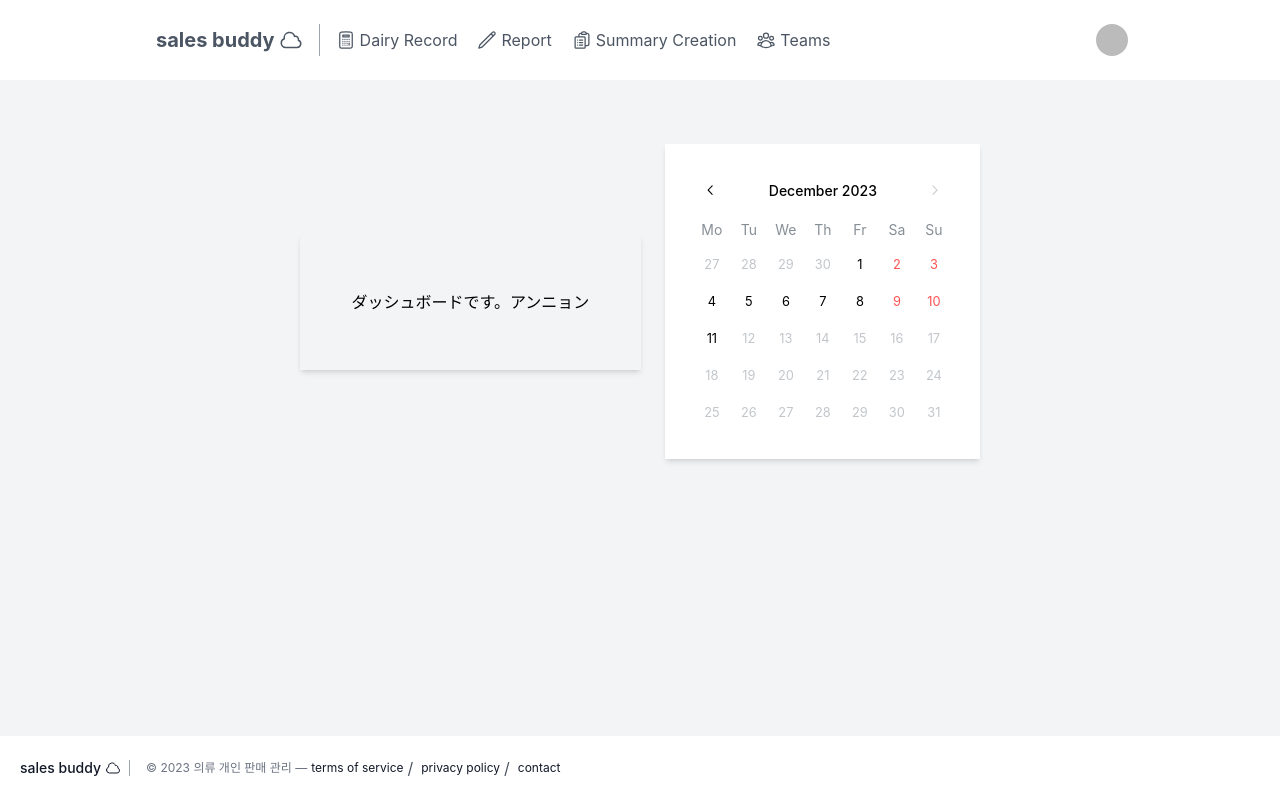
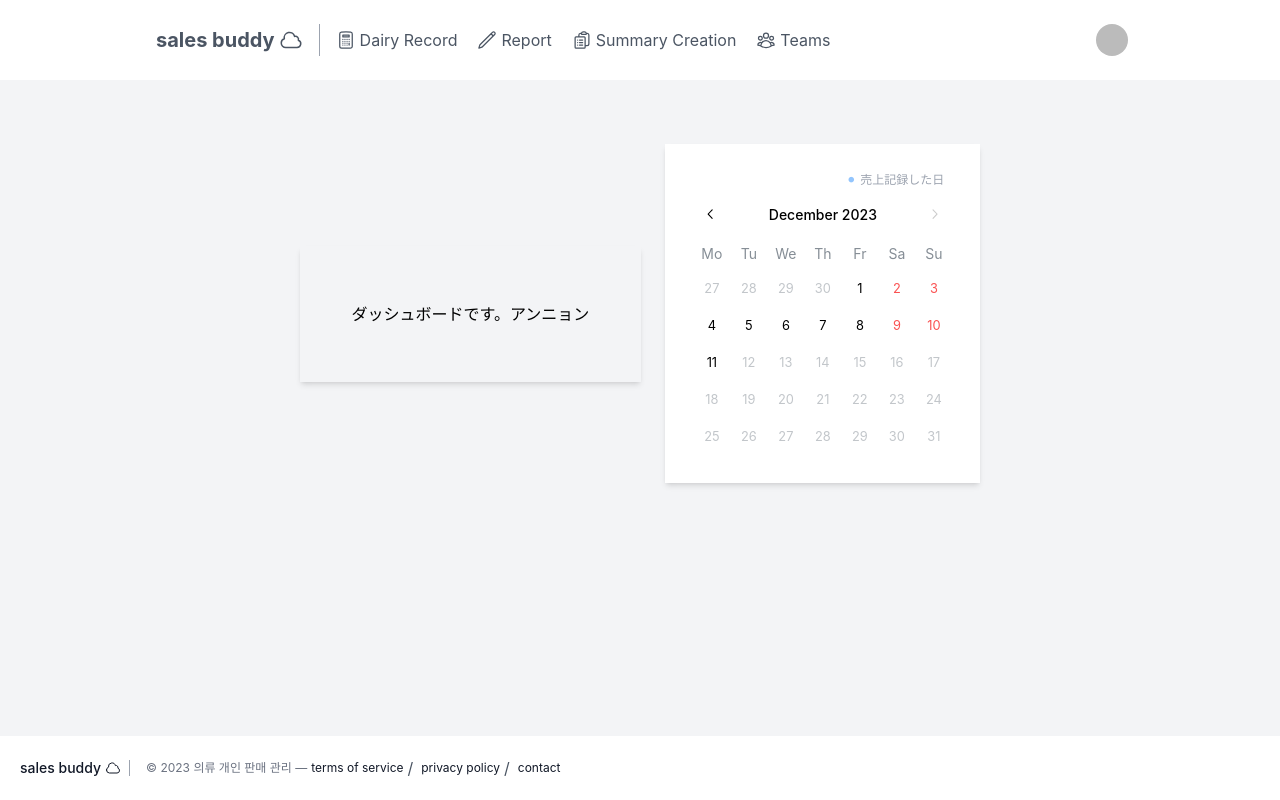
Before and after one commit to eriplume/sales_buddy, a Next.js app: page /dashboard in a window 1280 px wide. Built offline with nearby package versions, Linux system fonts and the light colour scheme; no server answers; sample sign-in values are in the browser's storage.

Commit message:
:art: Update: カレンダーコンポーネント修正 #17

```diff
--- a/app/(authenticated)/dashboard/page.tsx
+++ b/app/(authenticated)/dashboard/page.tsx
@@ -1,5 +1,5 @@
 "use client"
-import Calender from "@/app/components/page/DashBoard/Calendar";
+import CalenderArea from "@/app/components/page/DashBoard/CalenderArea";
 import ThisWeek from "@/app/components/page/DashBoard/ThisWeek";
 import { useFetchData } from "@/lib/useFetchData";
 
@@ -12,9 +12,7 @@ export default function Dashboard() {
       <div className="p-7 shadow-md">
         <ThisWeek/>
       </div>
-      <div className="bg-white p-7 shadow-md">
-        <Calender/>
-      </div>
+      <CalenderArea/>
     </div>
     </>
   )
--- /dev/null
+++ b/app/components/page/DashBoard/CalenderArea.tsx
@@ -0,0 +1,13 @@
+import Calender from "./Calendar"
+
+export default function CalenderArea() {
+  return (
+    <div className="bg-white p-7 shadow-md flex flex-col">
+      <div className="flex flex-row justify-end items-center w-full text-gray-400 px-2 mb-2">
+        <span className="text-xs text-blue-300 mr-1">⚫︎</span>
+        <span className="text-xs">売上記録した日</span>
+      </div>
+      <Calender/>
+    </div>
+  )
+}
--- a/app/components/page/DashBoard/SalesIndicator.tsx
+++ b/app/components/page/DashBoard/SalesIndicator.tsx
@@ -11,7 +11,7 @@ export default function SalesIndicator({ date, salesDates }:SalesIndicatorProps
   const isSaleDay = salesDates.includes(dateString);
 
   return (
-    <Indicator size={5} color="rgba(87, 147, 250, 0.38)" offset={-5} disabled={!isSaleDay}>
+    <Indicator size={6} color="#93c5fd" offset={-5} disabled={!isSaleDay}>
       {date.getDate()}
     </Indicator>
   )
```
